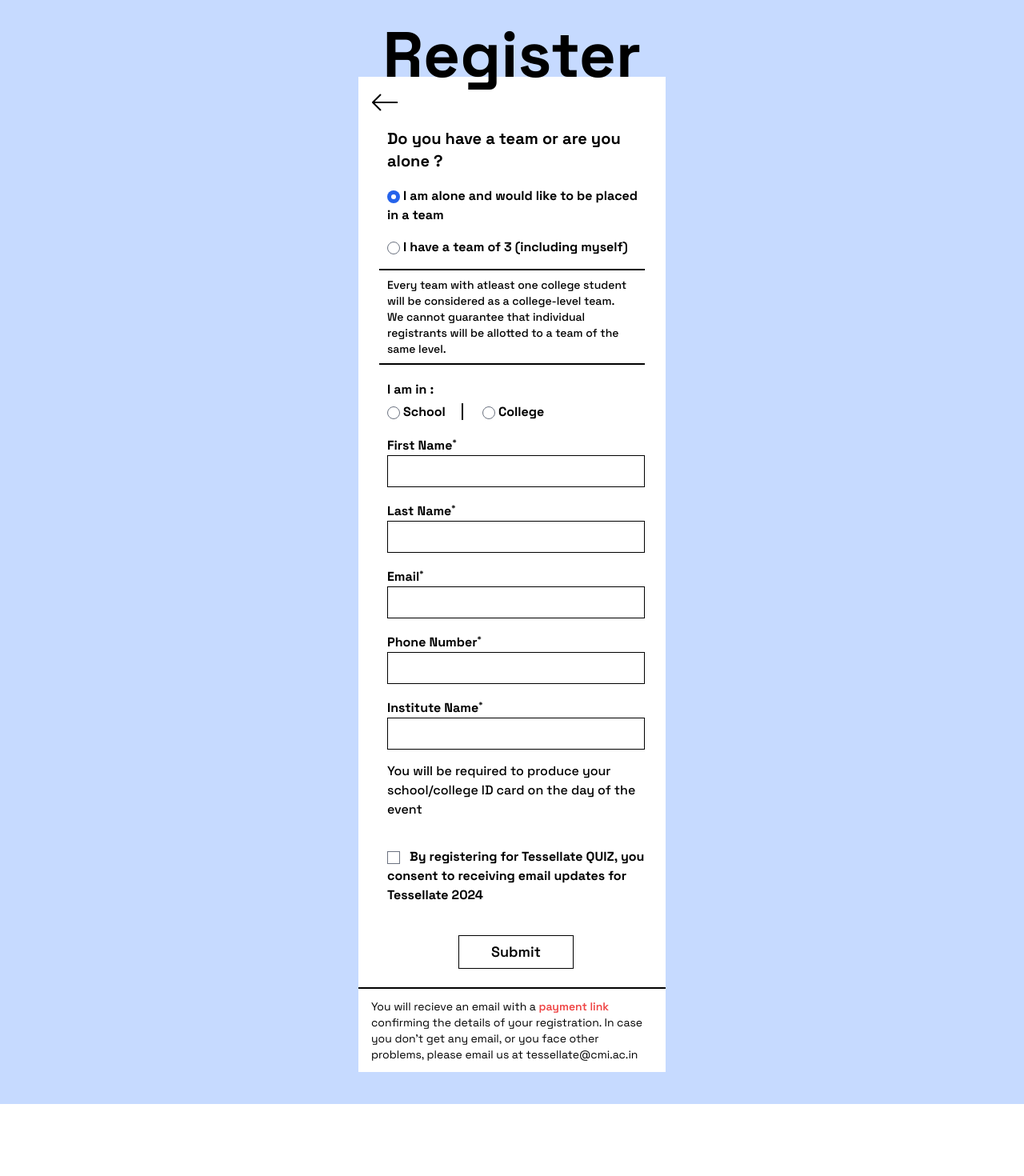
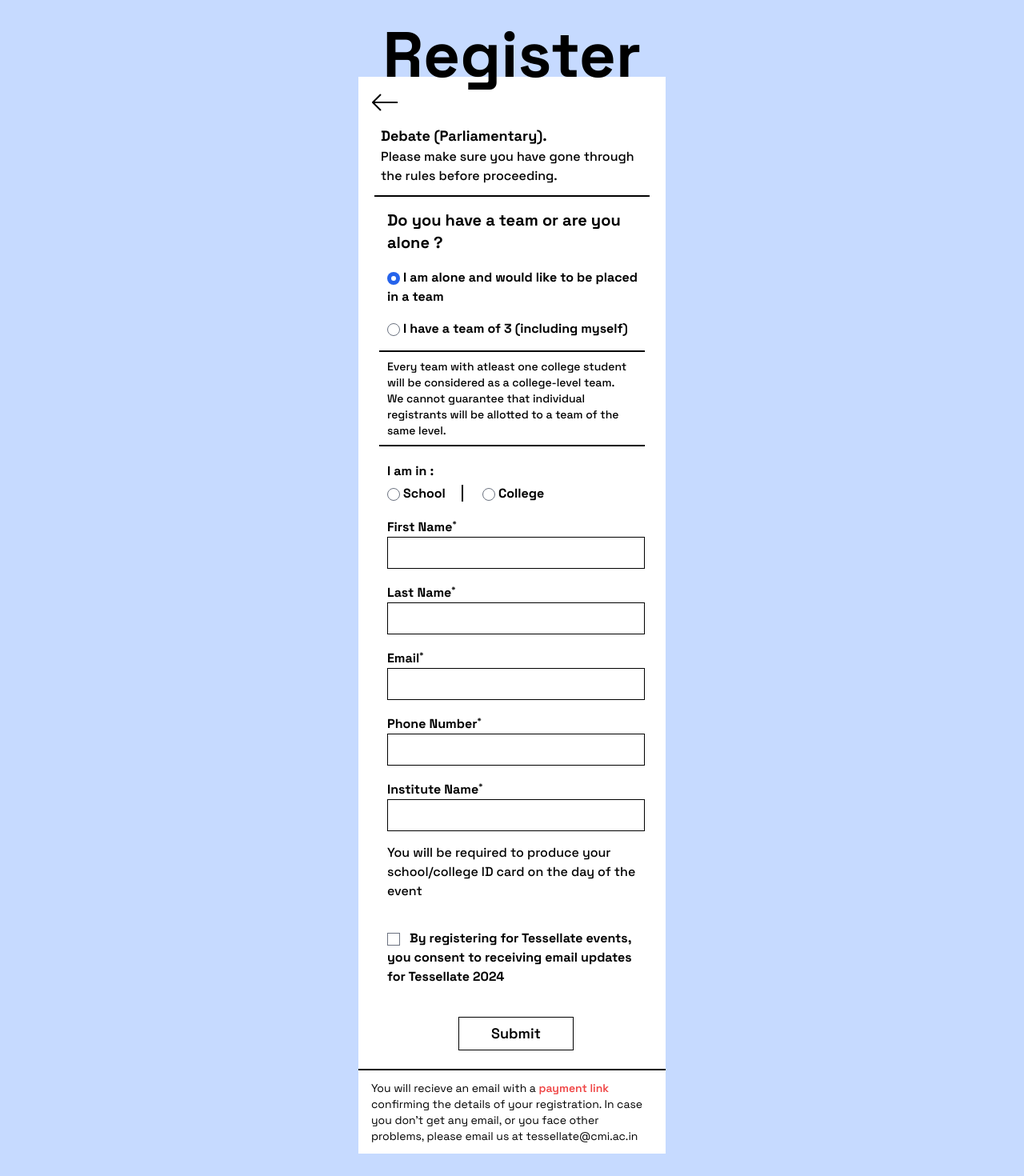
Before and after one commit to Tessellate-CMI/tessellate-frontend, a SvelteKit app: page /competitions/debate-parliamentary/register in a window 1280 px wide. Shown: the top 1470 px of the page at 80% size. Before the commit the page ends 1380 px from the top, so only its background shows below. Built offline with nearby package versions, Linux system fonts and the light colour scheme; no server answers; a web font is replaced by a local one.

Commit message:
feat(registrations): added rules disclaimer at start of the forms

```diff
--- a/src/routes/competitions/debate-individual/register/+page.svelte
+++ b/src/routes/competitions/debate-individual/register/+page.svelte
@@ -67,6 +67,12 @@
                         /></svg
                     ></button
                 >
+            </div>
+            <div
+                class="mx-[20px] mb-3 border-b-2 border-black px-[8px] pb-3 text-base font-medium text-black"
+            >
+                <span class="text-lg font-bold">Debate (Individual).</span> <br /> Please make sure you
+                have gone through the rules before proceeding.
             </div>
             <div class="form-row">
                 I am in :<br />
@@ -162,8 +168,8 @@
                     required
                 />
                 <label for="disclaimer" class="checkbox-label ml-2"
-                    >By registering for Tessellate QUIZ, you consent to receiving email updates for
-                    Tessellate 2024</label
+                    >By registering for Tessellate events, you consent to receiving email updates
+                    for Tessellate 2024</label
                 >
             </div>
             <div class="form-row mt-3 flex">
--- a/src/routes/competitions/debate-parliamentary/register/+page.svelte
+++ b/src/routes/competitions/debate-parliamentary/register/+page.svelte
@@ -73,6 +73,12 @@
                         /></svg
                     ></button
                 >
+            </div>
+            <div
+                class="mx-[20px] mb-3 border-b-2 border-black px-[8px] pb-3 text-base font-medium text-black"
+            >
+                <span class="text-lg font-bold">Debate (Parliamentary).</span>
+                <br /> Please make sure you have gone through the rules before proceeding.
             </div>
             <div class="form-row text-xl">Do you have a team or are you alone ?</div>
             <div class="form-row mb-2 border-b-2 border-black">
@@ -215,8 +221,8 @@
                     required
                 />
                 <label for="disclaimer" class="checkbox-label ml-2"
-                    >By registering for Tessellate QUIZ, you consent to receiving email updates for
-                    Tessellate 2024</label
+                    >By registering for Tessellate events, you consent to receiving email updates
+                    for Tessellate 2024</label
                 >
             </div>
             <div class="form-row mt-3 flex">
--- a/src/routes/competitions/quiz/register/+page.svelte
+++ b/src/routes/competitions/quiz/register/+page.svelte
@@ -71,6 +71,12 @@
                         /></svg
                     ></button
                 >
+            </div>
+            <div
+                class="mx-[20px] mb-3 border-b-2 border-black px-[8px] pb-3 text-base font-medium text-black"
+            >
+                <span class="text-lg font-bold">Quiz</span> <br /> Please make sure you have gone through
+                the rules before proceeding.
             </div>
             <div class="form-row text-xl">Team</div>
             <div class="form-row mb-2 border-b-2 border-black">
@@ -192,8 +198,8 @@
                     required
                 />
                 <label for="disclaimer" class="checkbox-label ml-2"
-                    >By registering for Tessellate QUIZ, you consent to receiving email updates for
-                    Tessellate 2024</label
+                    >By registering for Tessellate events, you consent to receiving email updates
+                    for Tessellate 2024</label
                 >
             </div>
             <div class="form-row mt-3 flex">
```
